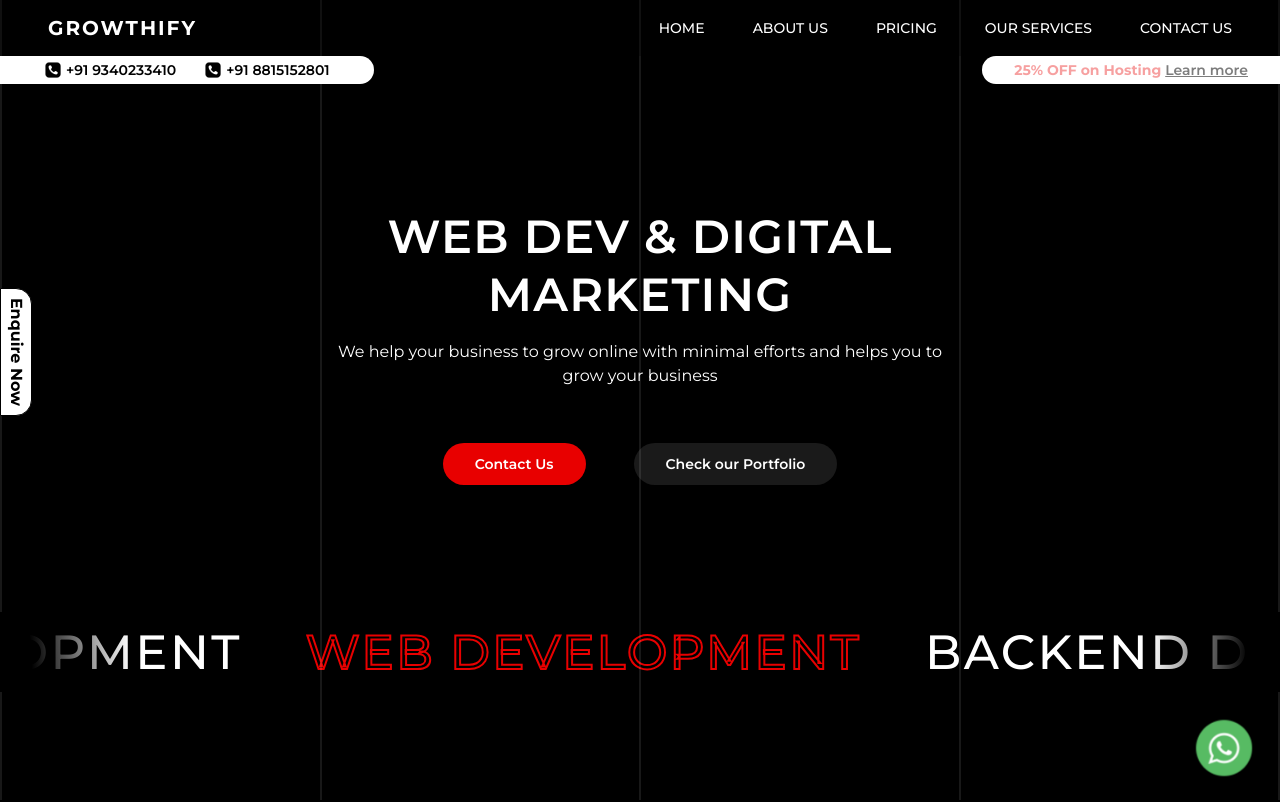
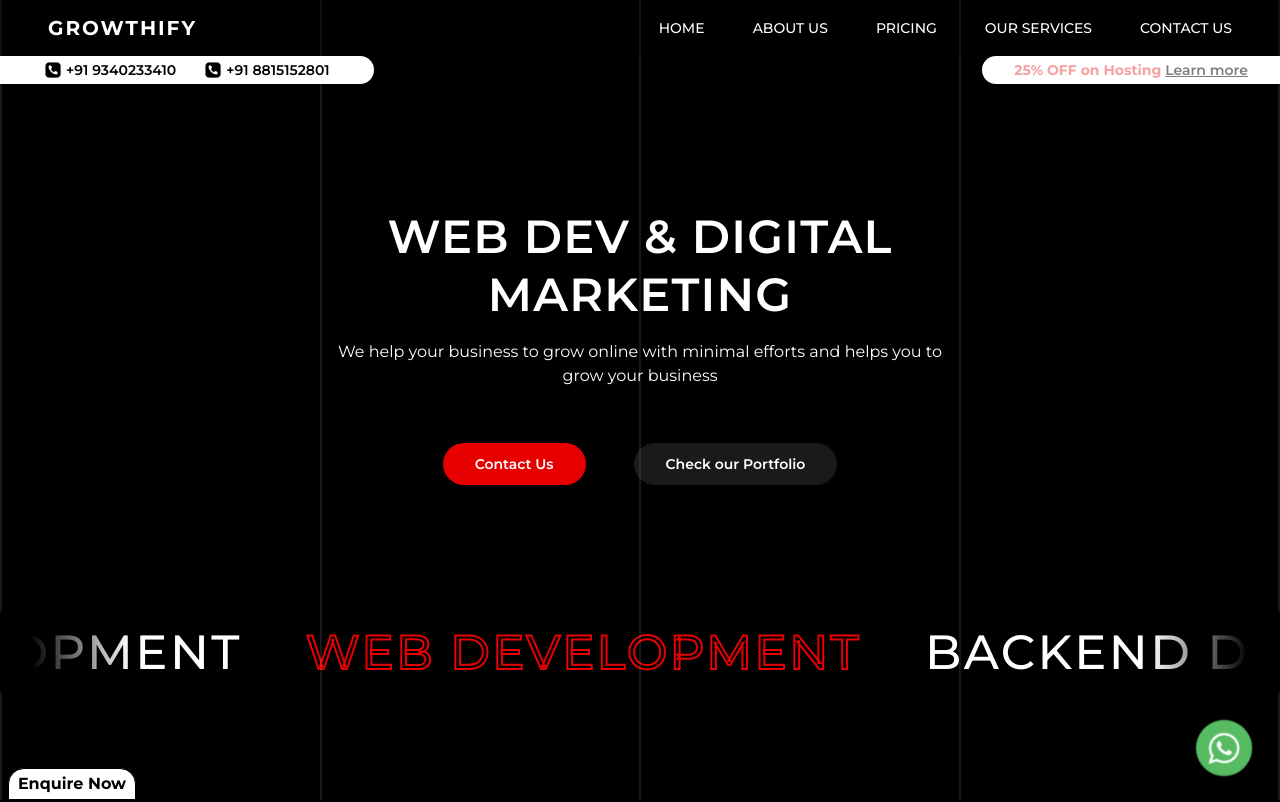
Before and after one commit to lovesinghkalbhor/Growthify, a Next.js app: page / in a window 1280 px wide. Shown: the top 802 px of the page. Built offline with nearby package versions, Linux system fonts and the light colour scheme.

Commit message:
Added enquire now button

```diff
--- a/src/custom_components/contact_usmodel.jsx
+++ b/src/custom_components/contact_usmodel.jsx
@@ -57,7 +57,7 @@ export default function ContactUsModal() {
   return (
     <>
       <button
-        className="fixed top-72 left-0 flex justify-center items-center  z-[1000]  w-8 h-32 rounded-e-2xl bg-white border border-black"
+        className="fixed bottom-0 left-2 flex justify-center items-center  z-[1000]  w-32 h-8 rounded-t-2xl bg-white border border-black"
         onClick={() => document.getElementById("my_modal_3").showModal()}
       >
         {/* <Image
@@ -67,9 +67,7 @@ export default function ContactUsModal() {
           height={40}
           alt="Chat Icon"
         /> */}
-        <span className="rotate-90 text-black text-nowrap font-bold">
-          Enquire Now
-        </span>
+        <span className=" text-black text-nowrap font-bold">Enquire Now</span>
       </button>
       <dialog data-theme="light" id="my_modal_3" className="modal rounded-lg">
         <div className="modal-box">
```
